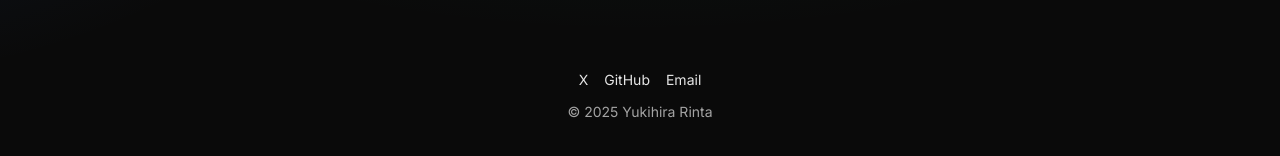
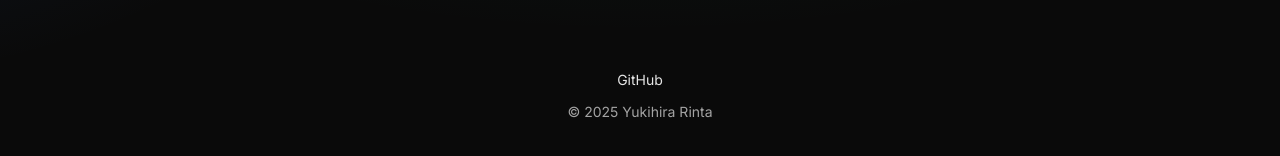
Before and after one commit to yukihirarinta/yukihirarinta.github.io, a Next.js app: page / in a window 1280 px wide. Shown: the part 1008-1164 px from the top of the page. Built offline with nearby package versions, Linux system fonts and the light colour scheme.

Commit message:
Update footer links

```diff
--- a/src/app/layout.tsx
+++ b/src/app/layout.tsx
@@ -35,11 +35,13 @@
 
         <footer className="section border-t border-white/10">
           <div className="container flex flex-col items-center gap-3 text-sm text-neutral-400">
-            <div className="flex gap-4">
-              <a href="#" aria-label="X (dummy)" className="hover:text-neutral-200">X</a>
-              <a href="#" aria-label="GitHub (dummy)" className="hover:text-neutral-200">GitHub</a>
-              <a href="#" aria-label="Email (dummy)" className="hover:text-neutral-200">Email</a>
-            </div>
+            <a
+              href="https://github.com/yukihirarinta"
+              aria-label="GitHub"
+              className="hover:text-neutral-200"
+            >
+              GitHub
+            </a>
             <p>© {new Date().getFullYear()} Yukihira Rinta</p>
           </div>
         </footer>
```
